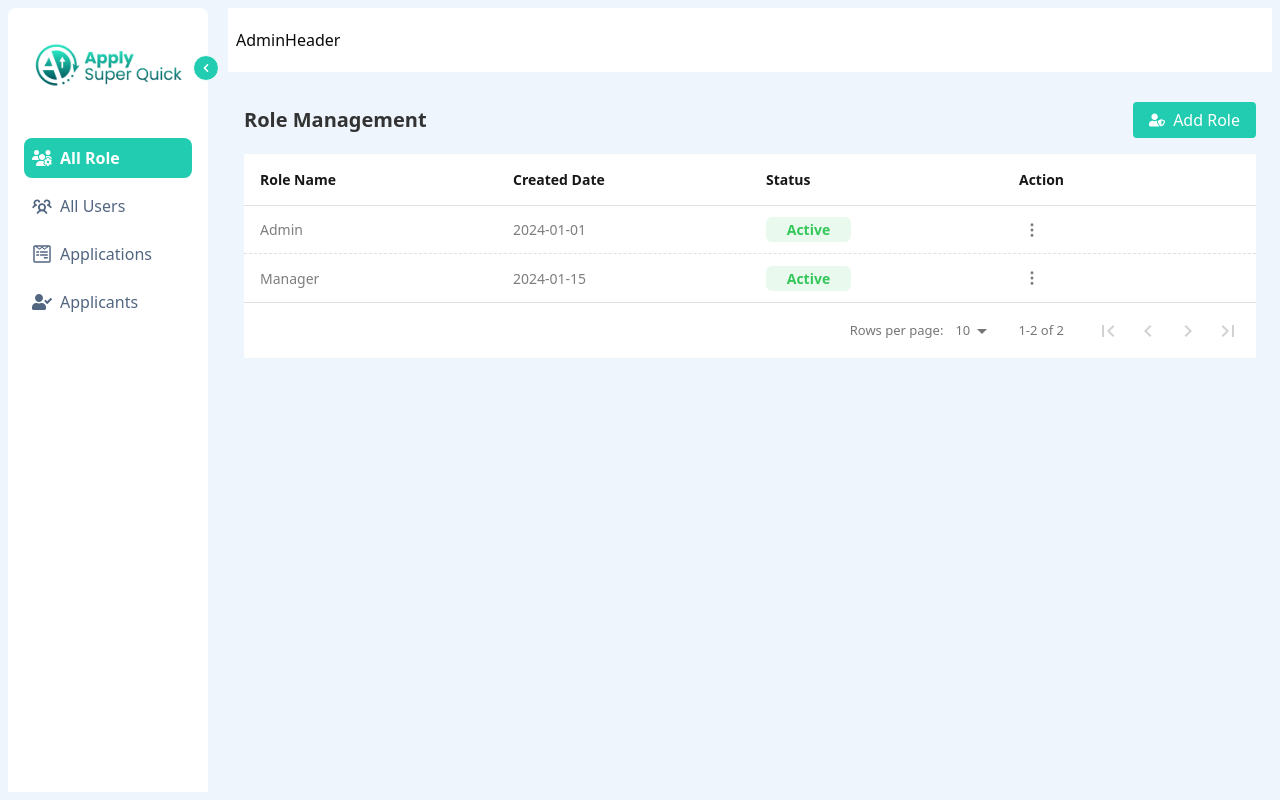
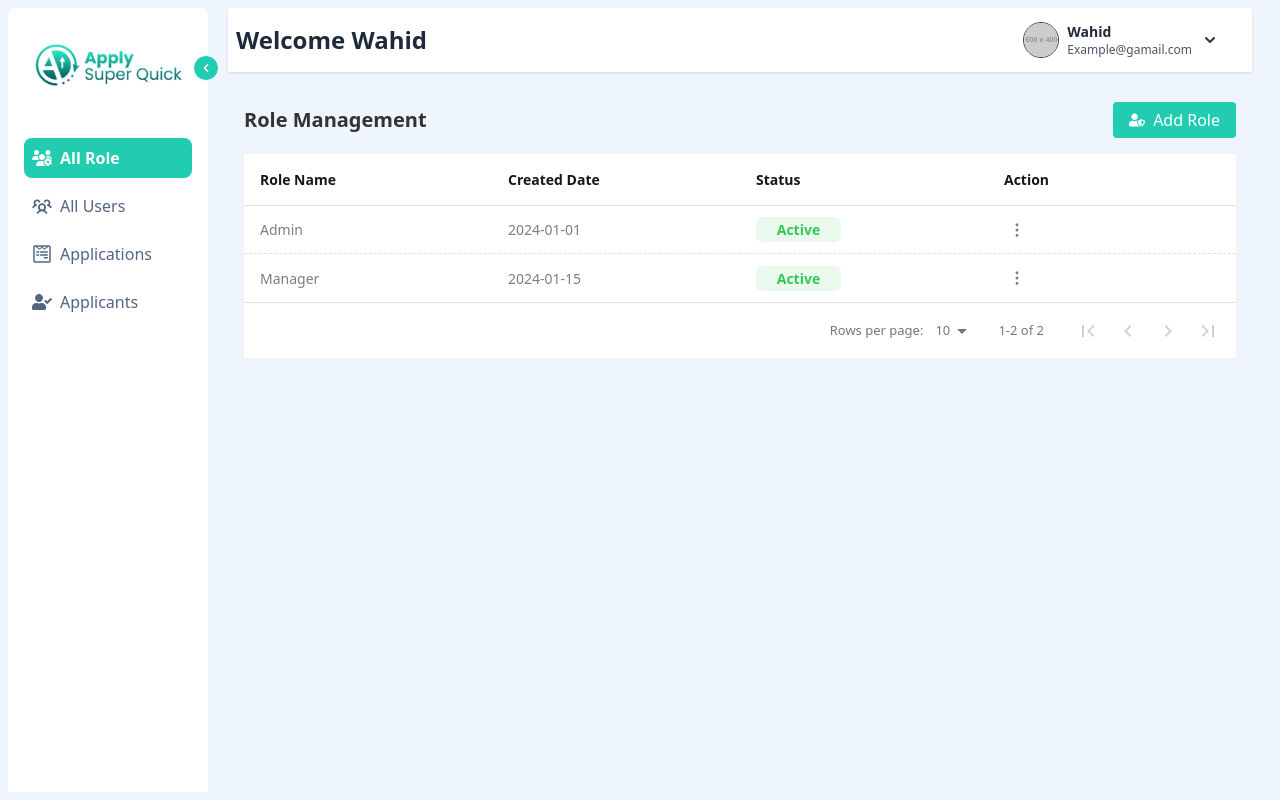
Before and after one commit to hamza-nafasat/apply-super-quick-frontend, a React (Vite) app: page /all-roles in a window 1280 px wide. Built offline with nearby package versions, Linux system fonts and the light colour scheme.

Commit message:
fix the issue

```diff
--- a/src/page/admin/dashboard/index.jsx
+++ b/src/page/admin/dashboard/index.jsx
@@ -9,7 +9,7 @@ function AdminDashboard() {
       <section className="grid h-screen w-screen place-items-center overflow-hidden bg-[#3582e715]">
         <section className="flex h-[calc(100vh-16px)] w-[calc(100vw-16px)] gap-5">
           <AdminAside />
-          <div className="w-full flex-1">
+          <div className="mr-5 w-full flex-1">
             <AdminHeader />
             <main className="scroll-0 mt-[14px] h-[calc(100vh-65px)] overflow-x-hidden overflow-y-scroll xl:h-[calc(100vh-65px)]">
               <Outlet />
--- a/src/page/admin/layout/AdminAside.jsx
+++ b/src/page/admin/layout/AdminAside.jsx
@@ -32,7 +32,7 @@ const AdminAside = () => {
     {
       title: 'Applicants',
       link: '/admin-applicants',
-      icon: <FaUserCheck />, // or <MdPersonSearch />
+      icon: <FaUserCheck />,
     },
   ];
 
--- a/src/page/admin/layout/AdminHeader.jsx
+++ b/src/page/admin/layout/AdminHeader.jsx
@@ -1,7 +1,68 @@
-import React from 'react';
+import React, { useState, useRef } from 'react';
+import { HiChevronDown } from 'react-icons/hi';
+import { IoChevronForwardOutline, IoLogOutOutline } from 'react-icons/io5';
+import { Link } from 'react-router-dom'; // or 'next/link' if using Next.js
 
 function AdminHeader() {
-  return <div className="flex h-16 items-center bg-white p-2">AdminHeader</div>;
+  const [isProfileOpen, setIsProfileOpen] = useState(false);
+  const profileRef = useRef(null);
+
+  const profileOpenHandler = () => {
+    setIsProfileOpen(prev => !prev);
+  };
+
+  return (
+    <div className="flex h-16 items-center justify-between bg-white p-2 shadow">
+      <h1 className="text-2xl font-semibold text-gray-800">Welcome Wahid</h1>
+      <div className="flex items-center gap-4 rounded-bl-[20px] bg-white px-6 py-2">
+        <div className="relative flex items-center gap-2">
+          <img
+            src="https://placehold.co/600x400/white/18bc9c?text=AZ"
+            alt="User avatar"
+            className="h-9 w-9 rounded-full border border-gray-700 object-cover"
+          />
+          <div>
+            <h6 className="text-sm font-semibold text-gray-800">Wahid</h6>
+            <p className="text-xs text-gray-600">Example@gamail.com</p>
+          </div>
+          <div
+            onClick={profileOpenHandler}
+            ref={profileRef}
+            className={`cursor-pointer transition-transform duration-300 ${isProfileOpen ? 'rotate-180' : ''}`}
+          >
+            <HiChevronDown size={20} color="#333" />
+          </div>
+
+          {/* Dropdown */}
+          <div
+            className={`custom-scroll absolute top-[45px] right-0 z-10 w-[150px] rounded-lg border bg-white shadow transition-all duration-300 ${
+              isProfileOpen ? 'opacity-100' : 'invisible opacity-0'
+            }`}
+          >
+            <Profile />
+          </div>
+        </div>
+      </div>
+    </div>
+  );
 }
 
 export default AdminHeader;
+
+const Profile = () => {
+  return (
+    <div className="w-full">
+      <Link
+        to="/profile"
+        className="flex items-center justify-between gap-4 rounded-t-md border-b bg-white px-2 py-2 hover:bg-[#b6feef]"
+      >
+        <h6 className="text-[13px] font-medium">My Profile</h6>
+        <IoChevronForwardOutline fontSize={18} />
+      </Link>
+      <div className="flex cursor-pointer items-center justify-between gap-4 rounded-b-md bg-white px-2 py-2 hover:bg-[#b6feef]">
+        <h6 className="text-[13px] font-medium">Logout</h6>
+        <IoLogOutOutline fontSize={18} />
+      </div>
+    </div>
+  );
+};
```
